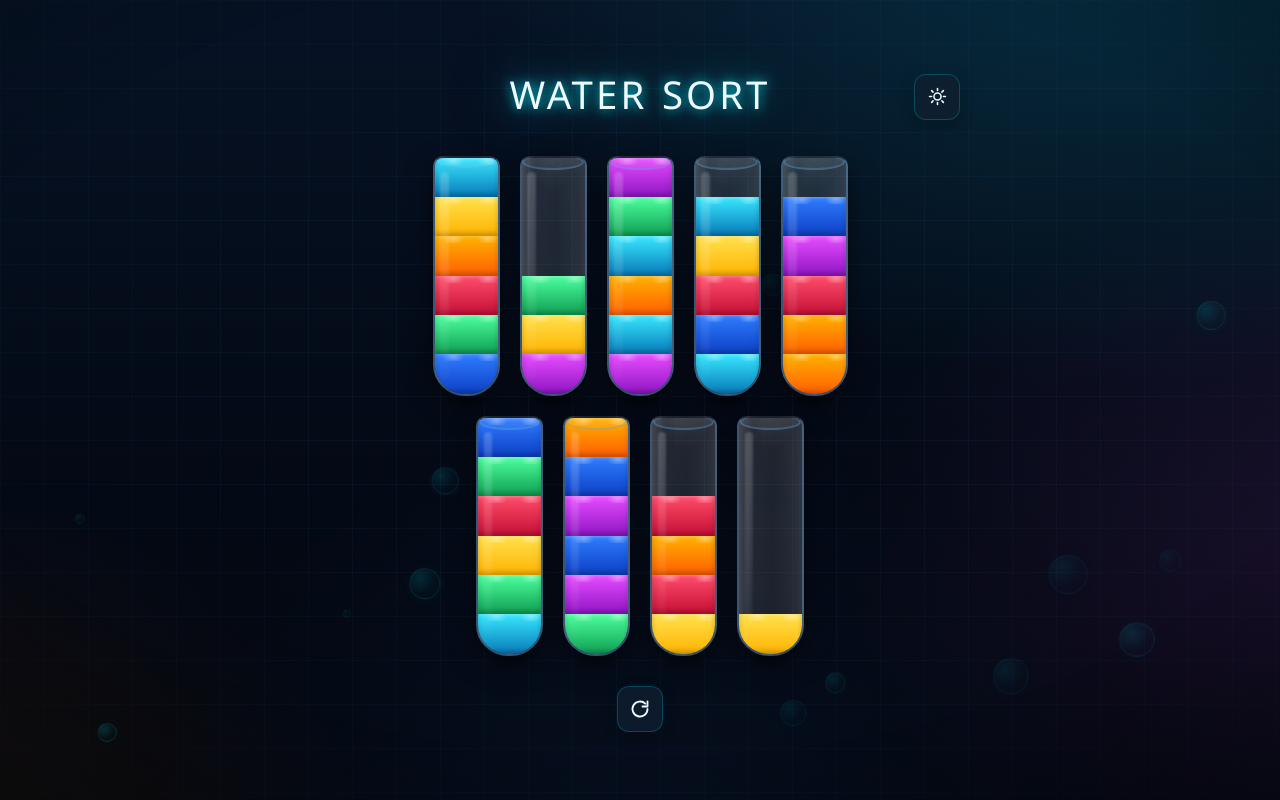
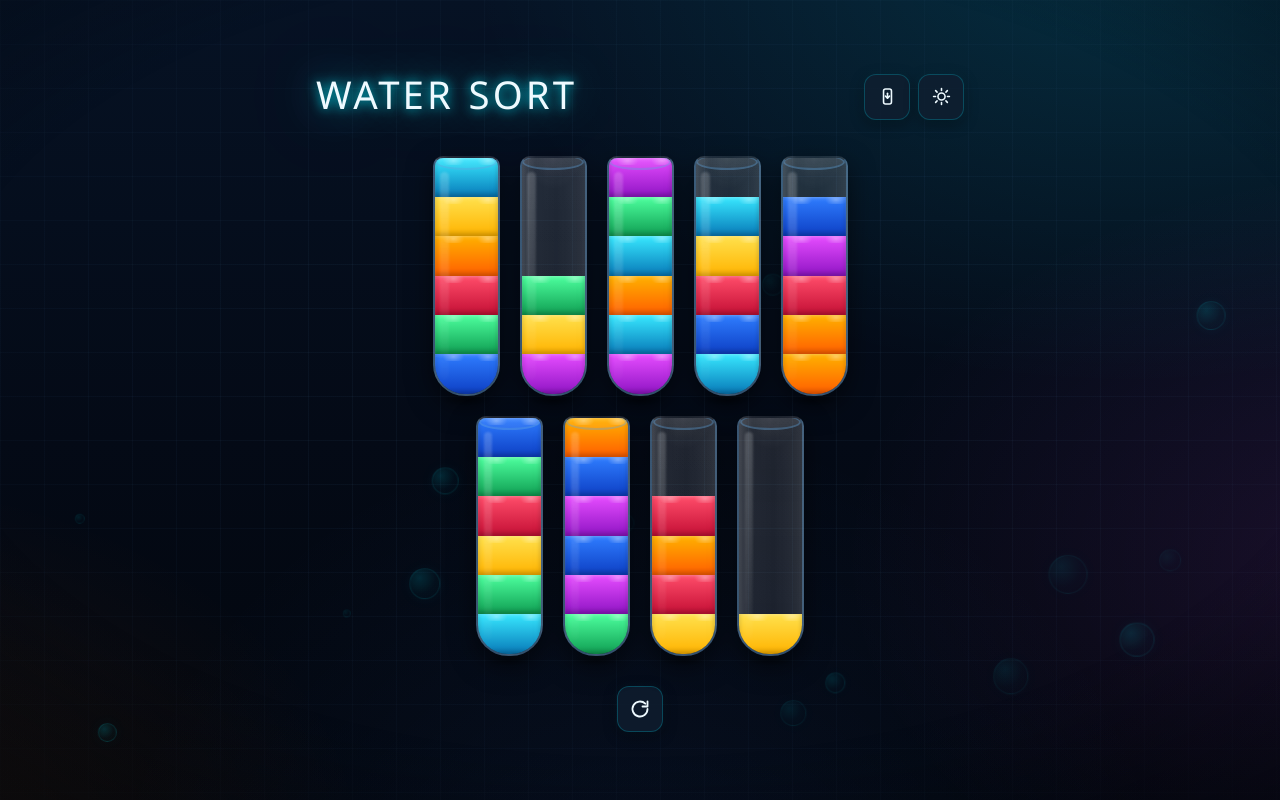
Before and after one commit to RusticCabinWoodedHollow/sorting, a React (Vite) app: page / in a window 1280 px wide. Built offline with nearby package versions, Linux system fonts and the light colour scheme.

Commit message:
Add install-to-home-screen button in header (always visible, iOS hint modal)

```diff
--- a/src/App.jsx
+++ b/src/App.jsx
@@ -30,7 +30,43 @@ function App() {
   const [pour, setPour] = useState(null);     // {tube, key, amt} — только что влитые слои
   const [shake, setShake] = useState(null);   // {tube, key}
   const [burst, setBurst] = useState(null);   // {tube, key}
+  const [installOpen, setInstallOpen] = useState(false);
+  const deferredPrompt = useRef(null);
   const effectKey = useRef(0);
+
+  /* PWA: кнопка установки — нативный prompt (Android/Chrome) либо
+     модалка-инструкция (iOS Safari и прочее, где prompt не дают) */
+  useEffect(() => {
+    if (window.matchMedia && window.matchMedia('(display-mode: standalone)').matches) return undefined;
+    const onBeforeInstall = (e) => {
+      e.preventDefault();
+      deferredPrompt.current = e;
+    };
+    const onInstalled = () => {
+      deferredPrompt.current = null;
+    };
+    window.addEventListener('beforeinstallprompt', onBeforeInstall);
+    window.addEventListener('appinstalled', onInstalled);
+    return () => {
+      window.removeEventListener('beforeinstallprompt', onBeforeInstall);
+      window.removeEventListener('appinstalled', onInstalled);
+    };
+  }, []);
+
+  const isIOS = () =>
+    /iPhone|iPad|iPod/.test(navigator.userAgent) ||
+    (navigator.platform === 'MacIntel' && navigator.maxTouchPoints > 1);
+
+  const handleInstall = () => {
+    if (deferredPrompt.current) {
+      deferredPrompt.current.prompt();
+      deferredPrompt.current.userChoice.then(() => {
+        deferredPrompt.current = null;
+      });
+    } else {
+      setInstallOpen(true);
+    }
+  };
 
   useEffect(() => {
     document.documentElement.setAttribute('data-theme', theme);
@@ -147,6 +183,19 @@ function App() {
 
       <div className="game-header">
         <h1 className="game-title">Water Sort</h1>
+        <div className="header-actions">
+          <button
+            className="icon-btn install"
+            onClick={handleInstall}
+            aria-label="Установить приложение"
+            title="Установить приложение"
+          >
+            <svg viewBox="0 0 24 24" width="19" height="19" fill="none" stroke="currentColor" strokeWidth="2" strokeLinecap="round" strokeLinejoin="round">
+              <rect x="7" y="2.5" width="10" height="19" rx="2.5" />
+              <path d="M12 8v6" />
+              <path d="M9.5 11.5L12 14l2.5-2.5" />
+            </svg>
+          </button>
           <button
             className="icon-btn theme"
             onClick={() => setTheme(t => (t === 'dark' ? 'light' : 'dark'))}
@@ -164,6 +213,7 @@ function App() {
             </svg>
           )}
           </button>
+        </div>
       </div>
 
       <div className="tubes-container dense">
@@ -242,6 +292,22 @@ function App() {
         </div>
       )}
 
+      {installOpen && (
+        <div className="modal-overlay">
+          <div className="modal">
+            <h2 className="modal-title">Установить 📲</h2>
+            <p className="modal-text">
+              {isIOS()
+                ? 'В Safari нажмите кнопку «Поделиться» внизу, затем «На экран Домой».'
+                : 'В меню браузера ⋮ выберите «Установить приложение» или «Добавить на главный экран».'}
+            </p>
+            <button className="btn btn-primary" onClick={() => setInstallOpen(false)}>
+              Понятно
+            </button>
+          </div>
+        </div>
+      )}
+
       <div className="particles-container">
         {particles.map(p => (
           <div
--- a/src/index.css
+++ b/src/index.css
@@ -145,12 +145,30 @@ body::after {
   color: var(--text);
 }
 
+/* шапка: мобилка — 2 ряда (заголовок, кнопки), широкий экран — ряд с разнесением */
 .game-header {
   position: relative;
   display: flex;
+  flex-direction: column;
   align-items: center;
   justify-content: center;
   width: 100%;
+  gap: 10px;
+}
+.game-header .header-actions {
+  display: flex;
+  gap: 10px;
+}
+@media (min-width: 640px) {
+  .game-header {
+    flex-direction: row;
+    align-items: center;
+    justify-content: space-between;
+    gap: 0;
+  }
+  .game-header .header-actions {
+    gap: 8px;
+  }
 }
 
 .game-title {
@@ -494,14 +512,13 @@ body::after {
   transform: rotate(-90deg);
 }
 
-.icon-btn.theme {
-  position: absolute;
-  right: 4px;
-  top: 50%;
-  transform: translateY(-50%);
+.header-actions {
+  display: flex;
+  gap: 8px;
 }
+
 .icon-btn.theme:hover {
-  transform: translateY(-50%) rotate(180deg);
+  transform: rotate(180deg);
 }
 
 .controls {
```
Lines whose indentation alone changed are shown as unchanged.
